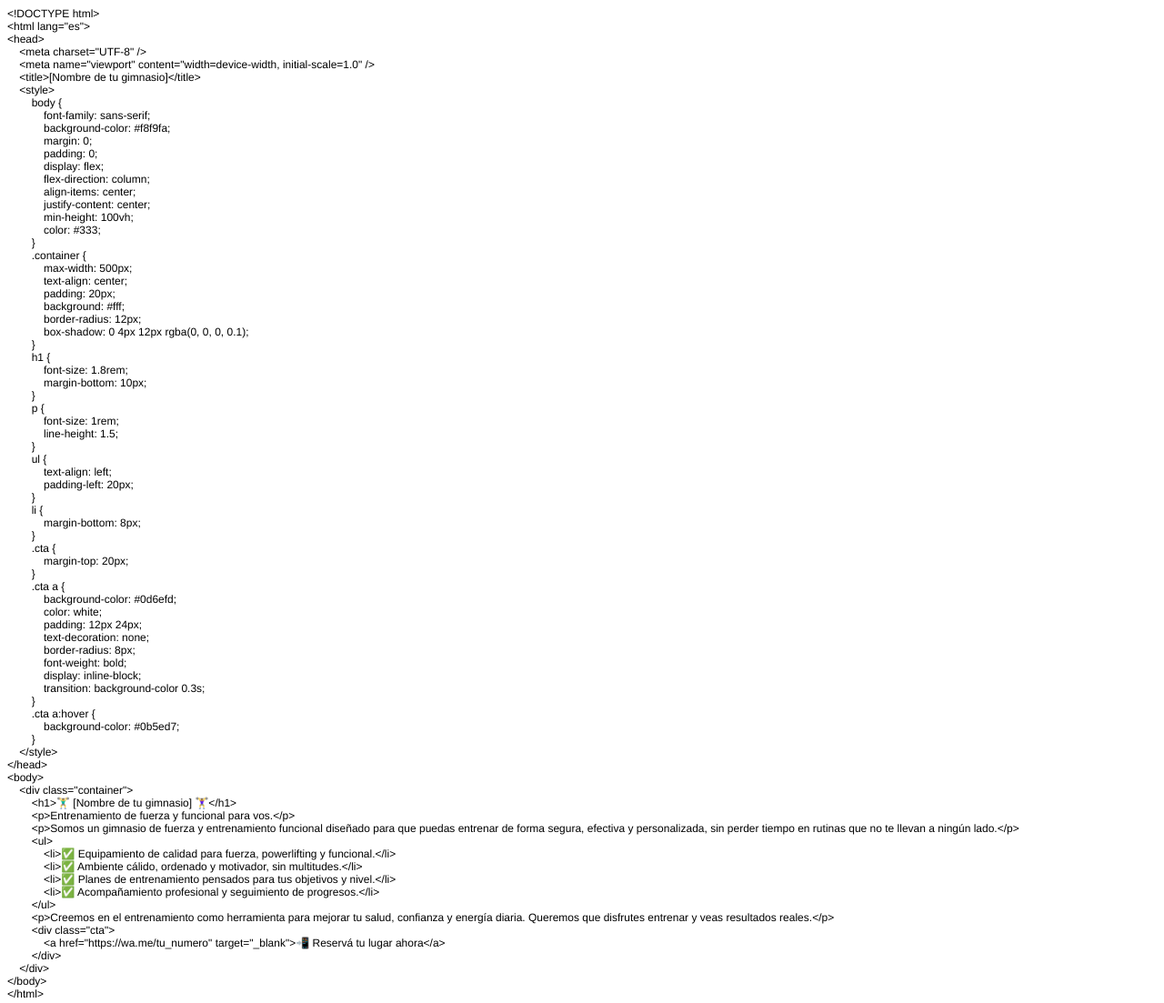
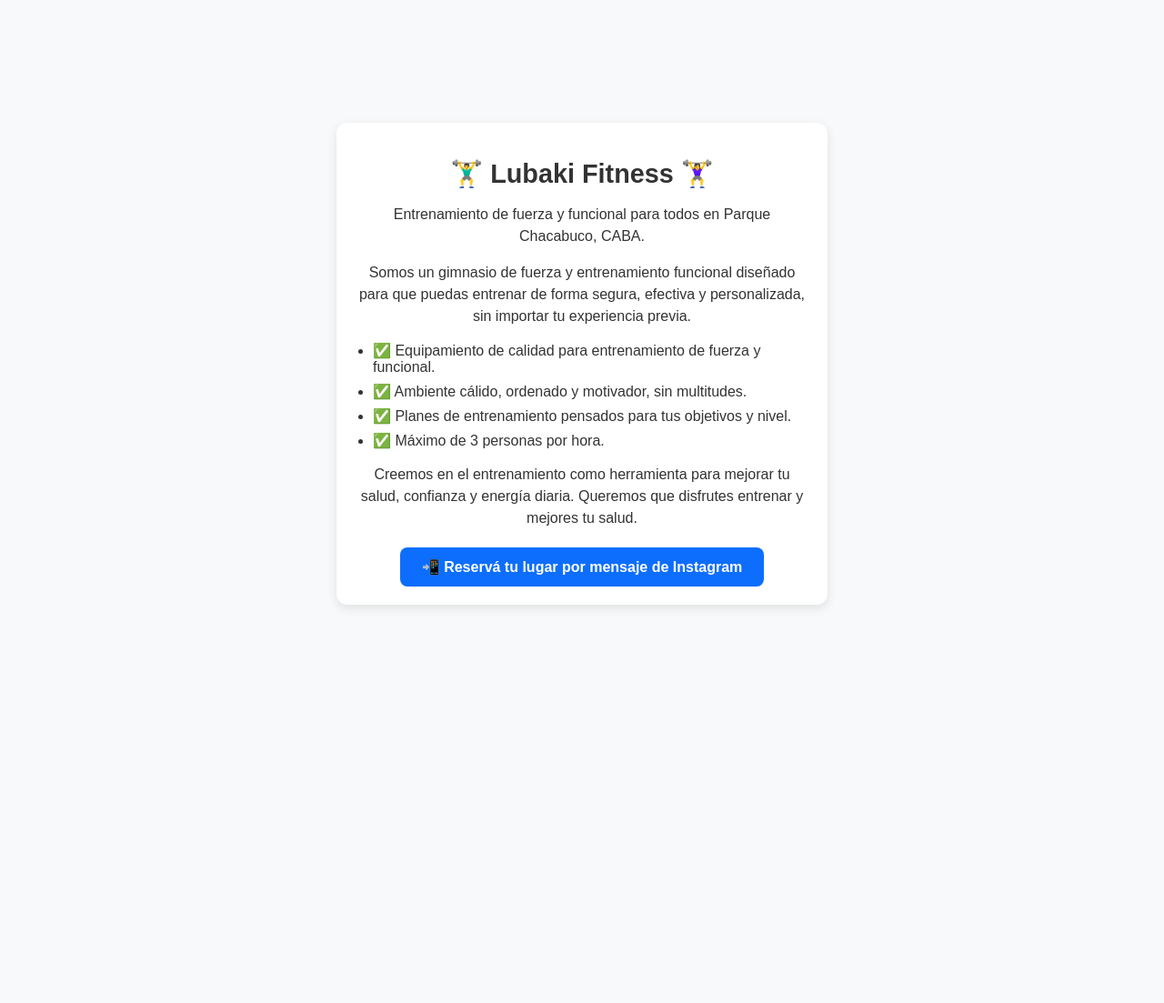
Before and after one commit to mparranda/lubakifitness, a plain HTML site: page index.html in a window 1280 px wide. Shown: the whole page at 91% size. After the commit the page ends 800 px from the top, so only its background shows below. Drawn offline with Linux system fonts and the light colour scheme.

Commit message:
Update index.html

```diff
--- a/index.html
+++ b/index.html
@@ -1,93 +1,78 @@
-<!DOCTYPE html PUBLIC "-//W3C//DTD HTML 4.01//EN" "http://www.w3.org/TR/html4/strict.dtd">
-<html>
+<!DOCTYPE html>
+<html lang="es">
 <head>
-  <meta http-equiv="Content-Type" content="text/html; charset=utf-8">
-  <meta http-equiv="Content-Style-Type" content="text/css">
-  <title></title>
-  <meta name="Generator" content="Cocoa HTML Writer">
-  <meta name="CocoaVersion" content="2299.77">
-  <style type="text/css">
-    p.p1 {margin: 0.0px 0.0px 0.0px 0.0px; font: 12.0px Helvetica}
-  </style>
+    <meta charset="UTF-8" />
+    <meta name="viewport" content="width=device-width, initial-scale=1.0" />
+    <title>Lubaki Fitness</title>
+    <style>
+        body {
+            font-family: sans-serif;
+            background-color: #f8f9fa;
+            margin: 0;
+            padding: 0;
+            display: flex;
+            flex-direction: column;
+            align-items: center;
+            justify-content: center;
+            min-height: 100vh;
+            color: #333;
+        }
+        .container {
+            max-width: 500px;
+            text-align: center;
+            padding: 20px;
+            background: #fff;
+            border-radius: 12px;
+            box-shadow: 0 4px 12px rgba(0, 0, 0, 0.1);
+        }
+        h1 {
+            font-size: 1.8rem;
+            margin-bottom: 10px;
+        }
+        p {
+            font-size: 1rem;
+            line-height: 1.5;
+        }
+        ul {
+            text-align: left;
+            padding-left: 20px;
+        }
+        li {
+            margin-bottom: 8px;
+        }
+        .cta {
+            margin-top: 20px;
+        }
+        .cta a {
+            background-color: #0d6efd;
+            color: white;
+            padding: 12px 24px;
+            text-decoration: none;
+            border-radius: 8px;
+            font-weight: bold;
+            display: inline-block;
+            transition: background-color 0.3s;
+        }
+        .cta a:hover {
+            background-color: #0b5ed7;
+        }
+    </style>
 </head>
 <body>
-<p class="p1">&lt;!DOCTYPE html&gt;</p>
-<p class="p1">&lt;html lang="es"&gt;</p>
-<p class="p1">&lt;head&gt;</p>
-<p class="p1"><span class="Apple-converted-space">    </span>&lt;meta charset="UTF-8" /&gt;</p>
-<p class="p1"><span class="Apple-converted-space">    </span>&lt;meta name="viewport" content="width=device-width, initial-scale=1.0" /&gt;</p>
-<p class="p1"><span class="Apple-converted-space">    </span>&lt;title&gt;[Nombre de tu gimnasio]&lt;/title&gt;</p>
-<p class="p1"><span class="Apple-converted-space">    </span>&lt;style&gt;</p>
-<p class="p1"><span class="Apple-converted-space">        </span>body {</p>
-<p class="p1"><span class="Apple-converted-space">            </span>font-family: sans-serif;</p>
-<p class="p1"><span class="Apple-converted-space">            </span>background-color: #f8f9fa;</p>
-<p class="p1"><span class="Apple-converted-space">            </span>margin: 0;</p>
-<p class="p1"><span class="Apple-converted-space">            </span>padding: 0;</p>
-<p class="p1"><span class="Apple-converted-space">            </span>display: flex;</p>
-<p class="p1"><span class="Apple-converted-space">            </span>flex-direction: column;</p>
-<p class="p1"><span class="Apple-converted-space">            </span>align-items: center;</p>
-<p class="p1"><span class="Apple-converted-space">            </span>justify-content: center;</p>
-<p class="p1"><span class="Apple-converted-space">            </span>min-height: 100vh;</p>
-<p class="p1"><span class="Apple-converted-space">            </span>color: #333;</p>
-<p class="p1"><span class="Apple-converted-space">        </span>}</p>
-<p class="p1"><span class="Apple-converted-space">        </span>.container {</p>
-<p class="p1"><span class="Apple-converted-space">            </span>max-width: 500px;</p>
-<p class="p1"><span class="Apple-converted-space">            </span>text-align: center;</p>
-<p class="p1"><span class="Apple-converted-space">            </span>padding: 20px;</p>
-<p class="p1"><span class="Apple-converted-space">            </span>background: #fff;</p>
-<p class="p1"><span class="Apple-converted-space">            </span>border-radius: 12px;</p>
-<p class="p1"><span class="Apple-converted-space">            </span>box-shadow: 0 4px 12px rgba(0, 0, 0, 0.1);</p>
-<p class="p1"><span class="Apple-converted-space">        </span>}</p>
-<p class="p1"><span class="Apple-converted-space">        </span>h1 {</p>
-<p class="p1"><span class="Apple-converted-space">            </span>font-size: 1.8rem;</p>
-<p class="p1"><span class="Apple-converted-space">            </span>margin-bottom: 10px;</p>
-<p class="p1"><span class="Apple-converted-space">        </span>}</p>
-<p class="p1"><span class="Apple-converted-space">        </span>p {</p>
-<p class="p1"><span class="Apple-converted-space">            </span>font-size: 1rem;</p>
-<p class="p1"><span class="Apple-converted-space">            </span>line-height: 1.5;</p>
-<p class="p1"><span class="Apple-converted-space">        </span>}</p>
-<p class="p1"><span class="Apple-converted-space">        </span>ul {</p>
-<p class="p1"><span class="Apple-converted-space">            </span>text-align: left;</p>
-<p class="p1"><span class="Apple-converted-space">            </span>padding-left: 20px;</p>
-<p class="p1"><span class="Apple-converted-space">        </span>}</p>
-<p class="p1"><span class="Apple-converted-space">        </span>li {</p>
-<p class="p1"><span class="Apple-converted-space">            </span>margin-bottom: 8px;</p>
-<p class="p1"><span class="Apple-converted-space">        </span>}</p>
-<p class="p1"><span class="Apple-converted-space">        </span>.cta {</p>
-<p class="p1"><span class="Apple-converted-space">            </span>margin-top: 20px;</p>
-<p class="p1"><span class="Apple-converted-space">        </span>}</p>
-<p class="p1"><span class="Apple-converted-space">        </span>.cta a {</p>
-<p class="p1"><span class="Apple-converted-space">            </span>background-color: #0d6efd;</p>
-<p class="p1"><span class="Apple-converted-space">            </span>color: white;</p>
-<p class="p1"><span class="Apple-converted-space">            </span>padding: 12px 24px;</p>
-<p class="p1"><span class="Apple-converted-space">            </span>text-decoration: none;</p>
-<p class="p1"><span class="Apple-converted-space">            </span>border-radius: 8px;</p>
-<p class="p1"><span class="Apple-converted-space">            </span>font-weight: bold;</p>
-<p class="p1"><span class="Apple-converted-space">            </span>display: inline-block;</p>
-<p class="p1"><span class="Apple-converted-space">            </span>transition: background-color 0.3s;</p>
-<p class="p1"><span class="Apple-converted-space">        </span>}</p>
-<p class="p1"><span class="Apple-converted-space">        </span>.cta a:hover {</p>
-<p class="p1"><span class="Apple-converted-space">            </span>background-color: #0b5ed7;</p>
-<p class="p1"><span class="Apple-converted-space">        </span>}</p>
-<p class="p1"><span class="Apple-converted-space">    </span>&lt;/style&gt;</p>
-<p class="p1">&lt;/head&gt;</p>
-<p class="p1">&lt;body&gt;</p>
-<p class="p1"><span class="Apple-converted-space">    </span>&lt;div class="container"&gt;</p>
-<p class="p1"><span class="Apple-converted-space">        </span>&lt;h1&gt;🏋️‍♂️ [Nombre de tu gimnasio] 🏋️‍♀️&lt;/h1&gt;</p>
-<p class="p1"><span class="Apple-converted-space">        </span>&lt;p&gt;Entrenamiento de fuerza y funcional para vos.&lt;/p&gt;</p>
-<p class="p1"><span class="Apple-converted-space">        </span>&lt;p&gt;Somos un gimnasio de fuerza y entrenamiento funcional diseñado para que puedas entrenar de forma segura, efectiva y personalizada, sin perder tiempo en rutinas que no te llevan a ningún lado.&lt;/p&gt;</p>
-<p class="p1"><span class="Apple-converted-space">        </span>&lt;ul&gt;</p>
-<p class="p1"><span class="Apple-converted-space">            </span>&lt;li&gt;✅ Equipamiento de calidad para fuerza, powerlifting y funcional.&lt;/li&gt;</p>
-<p class="p1"><span class="Apple-converted-space">            </span>&lt;li&gt;✅ Ambiente cálido, ordenado y motivador, sin multitudes.&lt;/li&gt;</p>
-<p class="p1"><span class="Apple-converted-space">            </span>&lt;li&gt;✅ Planes de entrenamiento pensados para tus objetivos y nivel.&lt;/li&gt;</p>
-<p class="p1"><span class="Apple-converted-space">            </span>&lt;li&gt;✅ Acompañamiento profesional y seguimiento de progresos.&lt;/li&gt;</p>
-<p class="p1"><span class="Apple-converted-space">        </span>&lt;/ul&gt;</p>
-<p class="p1"><span class="Apple-converted-space">        </span>&lt;p&gt;Creemos en el entrenamiento como herramienta para mejorar tu salud, confianza y energía diaria. Queremos que disfrutes entrenar y veas resultados reales.&lt;/p&gt;</p>
-<p class="p1"><span class="Apple-converted-space">        </span>&lt;div class="cta"&gt;</p>
-<p class="p1"><span class="Apple-converted-space">            </span>&lt;a href="https://wa.me/tu_numero" target="_blank"&gt;📲 Reservá tu lugar ahora&lt;/a&gt;</p>
-<p class="p1"><span class="Apple-converted-space">        </span>&lt;/div&gt;</p>
-<p class="p1"><span class="Apple-converted-space">    </span>&lt;/div&gt;</p>
-<p class="p1">&lt;/body&gt;</p>
-<p class="p1">&lt;/html&gt;</p>
+    <div class="container">
+        <h1>🏋️‍♂️ Lubaki Fitness 🏋️‍♀️</h1>
+        <p>Entrenamiento de fuerza y funcional para todos en Parque Chacabuco, CABA.</p>
+        <p>Somos un gimnasio de fuerza y entrenamiento funcional diseñado para que puedas entrenar de forma segura, efectiva y personalizada, sin importar tu experiencia previa.</p>
+        <ul>
+            <li>✅ Equipamiento de calidad para entrenamiento de fuerza y funcional.</li>
+            <li>✅ Ambiente cálido, ordenado y motivador, sin multitudes.</li>
+            <li>✅ Planes de entrenamiento pensados para tus objetivos y nivel.</li>
+            <li>✅ Máximo de 3 personas por hora.</li>
+        </ul>
+        <p>Creemos en el entrenamiento como herramienta para mejorar tu salud, confianza y energía diaria. Queremos que disfrutes entrenar y mejores tu salud.</p>
+        <div class="cta">
+            <a href="https://instagram.com/lubakifitness" target="_blank">📲 Reservá tu lugar por mensaje de Instagram</a>
+        </div>
+    </div>
 </body>
 </html>
```
